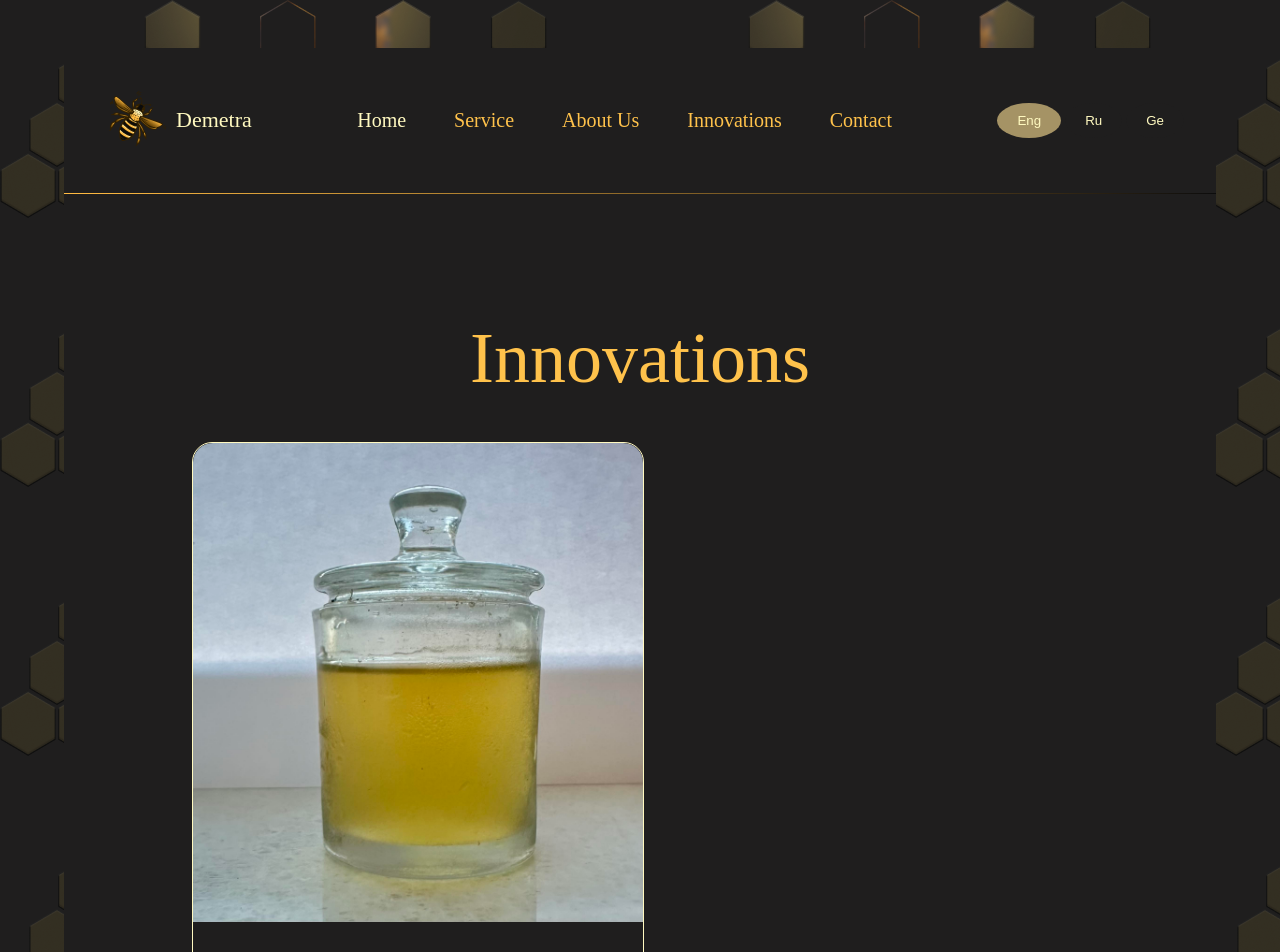
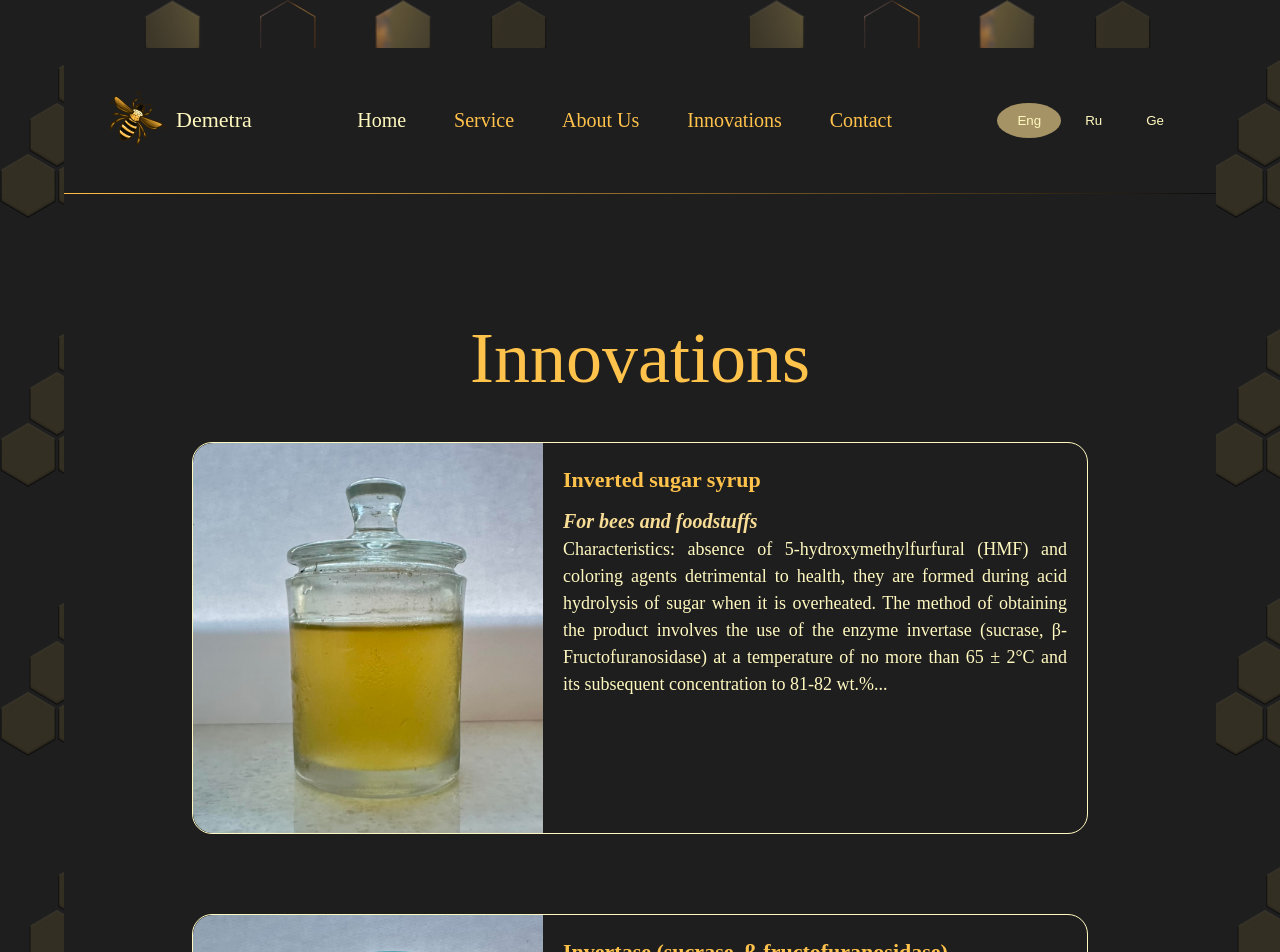
Before and after one commit to anikobakhidze/innovations-in-beekeeping, a React (Create React App) app: page / in a window 1280 px wide. Shown: the top 952 px of the page. Built offline with nearby package versions, Linux system fonts and the light colour scheme.

Commit message:
change home page style

```diff
--- a/package.json
+++ b/package.json
@@ -13,6 +13,7 @@
     "react-icons": "^5.0.1",
     "react-router-dom": "^6.21.1",
     "react-scripts": "5.0.1",
+    "react-spinners": "^0.13.8",
     "web-vitals": "^2.1.4"
   },
   "scripts": {
--- /dev/null
+++ b/src/App.css
@@ -0,0 +1,6 @@
+.loaderContainer {
+  display: flex;
+  justify-content: center;
+  align-items: center;
+  height: 100vh;
+}
--- a/src/App.js
+++ b/src/App.js
@@ -1,13 +1,30 @@
 import AppRoutes from "./AppRoutes";
 import Footer from "./components/Footer/Footer";
 import Header from "./components/Header/Header";
-
+import { PacmanLoader } from "react-spinners";
+import { useEffect, useState } from "react";
+import { useLocation } from "react-router-dom";
+import "./App.css";
 function App() {
+  const [loading, setLoading] = useState(false);
+  const location = useLocation;
+  useEffect(() => {
+    setLoading(true);
+    setTimeout(() => setLoading(false), 1000);
+  }, [location.pathname, setLoading]);
   return (
     <>
-      <Header />
-      <AppRoutes />
-      <Footer />
+      {loading ? (
+        <div className="loaderContainer">
+          <PacmanLoader color="#FFC24B" size={40} />
+        </div>
+      ) : (
+        <>
+          <Header />
+          <AppRoutes />
+          <Footer />
+        </>
+      )}
     </>
   );
 }
--- a/src/components/ProductCard/css/productCard.module.css
+++ b/src/components/ProductCard/css/productCard.module.css
@@ -1,7 +1,6 @@
 .cardWrapper {
   display: flex;
-  flex-direction: column;
-  width: 450px;
+  height: 390px;
   border-radius: 20px;
   border: 1px solid var(--cream-color);
   background-color: var(--black-color);
@@ -31,10 +30,14 @@
 }
 
 .cardWrapper>div img {
-  width: 100%;
-  border-top-right-radius: 20px;
+  width: 350px;
+  height: 100%;
   border-top-left-radius: 20px;
+  border-bottom-left-radius: 20px;
+
+
 }
+
 
 .cardWrapper> :nth-child(2) {
   padding: 20px;
--- a/src/index.css
+++ b/src/index.css
@@ -142,6 +142,10 @@ code {
     monospace;
 }
 
+body {
+  height: 100%;
+}
+
 :root {
   --black-color: #1f1e1e;
   --yellow-color: #FFC24B;
```
Also changed, not shown: 1 other file (tests, documents, lock files or other folders).
